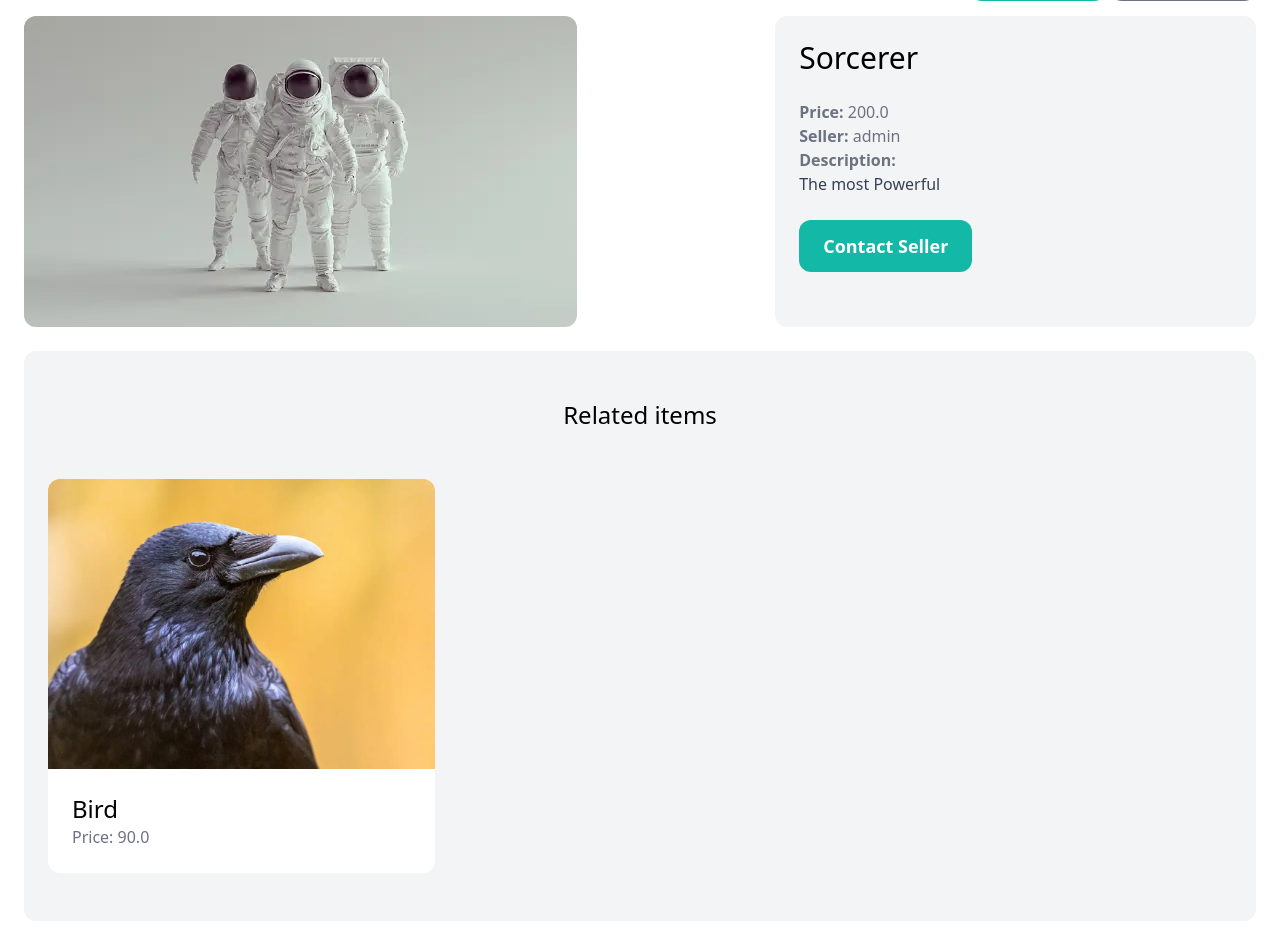
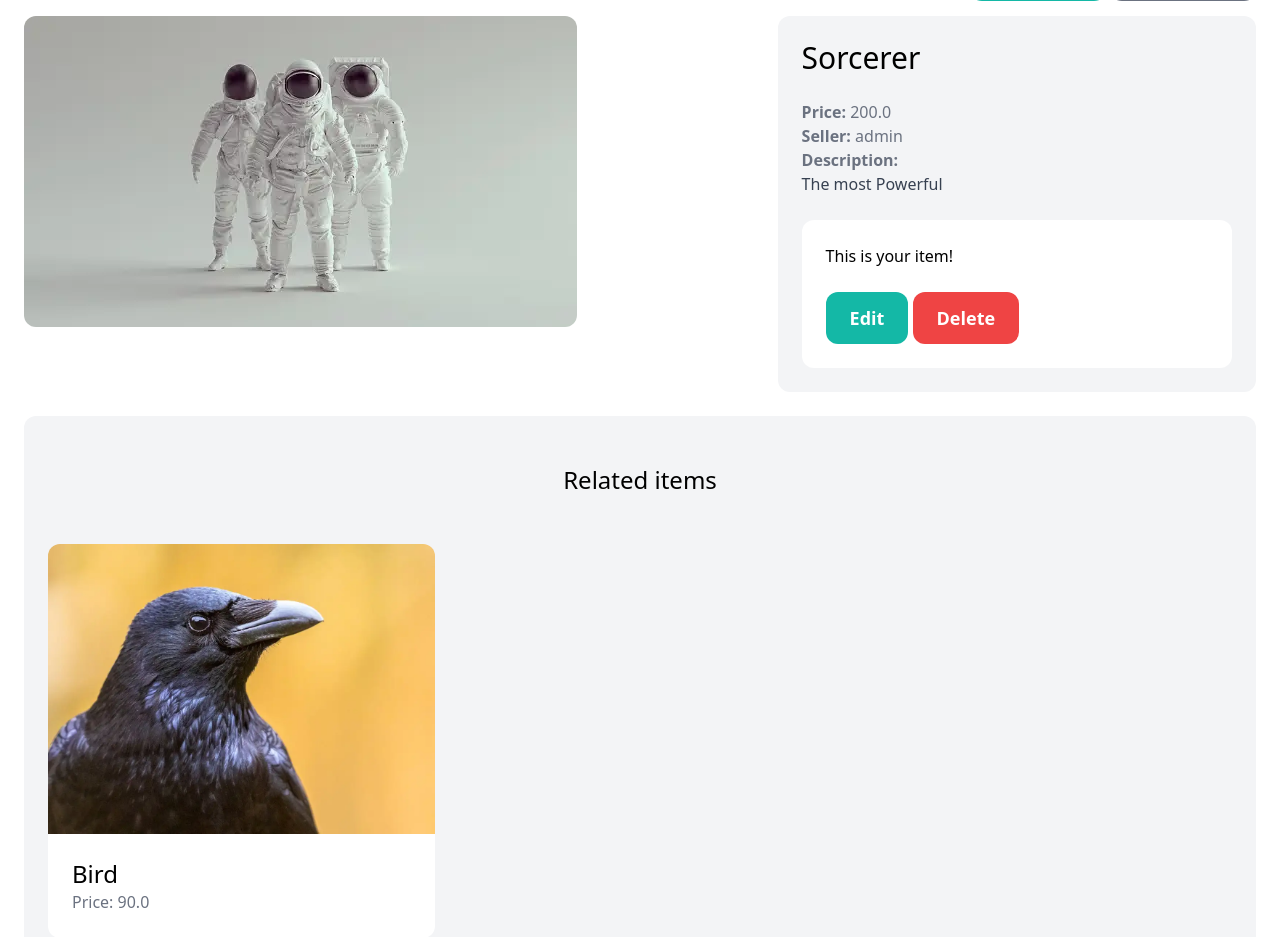
Before and after one commit to DariusBowser/market-app, a Django app: page /items/1/ in a window 1280 px wide. Shown: the part 37-974 px from the top of the page. Run offline with Django 4.2, Linux system fonts and the light colour scheme; a user stored in the database is signed in; data comes from the database, SQL or seed files in the repository; both versions use the stored data as it was after the commit; some libraries are stand-ins or nearby versions.

Commit message:
update items

```diff
--- a/core/templates/core/base.html
+++ b/core/templates/core/base.html
@@ -24,7 +24,7 @@
           class="px-6 py-3 text-lg font-semibold bg-teal-500 text-white rounded-xl hover:bg-teal-700"
           >New Item</a
         >
-        <a href="#" class="px-6 py-3 text-lg font-semibold bg-gray-500 text-white rounded-xl hover:bg-gray-700">Dashboard</a>
+        <a href="{% url 'dashboard:index' %}" class="px-6 py-3 text-lg font-semibold bg-gray-500 text-white rounded-xl hover:bg-gray-700">Dashboard</a>
         {% else %}
         <a
           href="{% url 'core:signup' %}"
--- a/dashboard/templates/dashboard/index.html
+++ b/dashboard/templates/dashboard/index.html
@@ -23,3 +23,4 @@
             {% endfor %}
         </div>
     </div>
+{% endblock %}
--- a/dashboard/views.py
+++ b/dashboard/views.py
@@ -1,4 +1,4 @@
-from django.shortcuts import render
+from django.shortcuts import render, get_object_or_404
 
 from django.contrib.auth.decorators import login_required
 
--- a/item/templates/item/detail.html
+++ b/item/templates/item/detail.html
@@ -3,7 +3,7 @@
 {% block title %}{{ item.name }}{% endblock %}
 
 {% block content %}
-<div class="grid grid-cols-5 gap-5">
+<div class="grid grid-cols-5 gap-6">
     <div class="col-span-3">
         <img src="{{ item.image.url }}" class="rounded-xl">
     </div>
@@ -13,16 +13,23 @@
         <p class="text-gray-500"><strong>Price: </strong>{{ item.price }}</p>
         <p class="text-gray-500"><strong>Seller: </strong>{{ item.created_by.username }}</p>
 
-
         {% if item.description %}
             <p class="text-gray-700">
                 <strong class="text-gray-500">Description:</strong><br>
                 {{ item.description }}
-
             </p>
         {% endif %}
 
-      <a href="#" class="inline-block mt-6 px-6 py-3 text-lg font-semibold bg-teal-500 text-white rounded-xl hover:bg-teal-700">Contact Seller</a>
+        {% if request.user == item.created_by %}
+            <div class="mt-6 p-6 bg-white rounded-xl">
+                <p>This is your item!</p>
+
+                <a href="{% url 'item:edit' item.id %}" class="inline-block mt-6 px-6 py-3 text-lg font-semibold bg-teal-500 text-white rounded-xl">Edit</a>
+                <a href="{% url 'item:delete' item.id %}" class="inline-block mt-6 px-6 py-3 text-lg font-semibold bg-red-500 text-white rounded-xl">Delete</a>
+            </div>
+        {% else %}
+            <a href="#" class="inline-block mt-6 px-6 py-3 text-lg font-semibold bg-teal-500 text-white rounded-xl hover:bg-teal-700">Contact seller</a>
+        {% endif %}
     </div>
 </div>
 
--- a/item/urls.py
+++ b/item/urls.py
@@ -7,4 +7,6 @@ app_name = "item"
 urlpatterns = [
     path("new/", views.new, name="new"),
     path("<int:pk>/", views.detail, name="detail"),
+    path("<int:pk>/delete/", views.delete, name="delete"),
+    path("<int:pk>/edit/", views.edit, name="edit"),
 ]
--- a/item/views.py
+++ b/item/views.py
@@ -1,7 +1,7 @@
 from django.shortcuts import render, get_object_or_404, redirect
 from django.contrib.auth.decorators import login_required
 from .models import Item
-from .forms import NewItemForm
+from .forms import NewItemForm, EditItemForm
 
 
 def detail(request, pk):
@@ -42,3 +42,35 @@ def new(request):
             "title": "New item",
         },
     )
+
+
+@login_required
+def edit(request, pk):
+    item = get_object_or_404(Item, pk=pk, created_by=request.user)
+
+    if request.method == "POST":
+        form = EditItemForm(request.POST, request.FILES, instance=item)
+
+        if form.is_valid():
+            form.save()
+
+            return redirect("item:detail", pk=item.id)
+    else:
+        form = EditItemForm(instance=item)
+
+    return render(
+        request,
+        "item/form.html",
+        {
+            "form": form,
+            "title": "Edit item",
+        },
+    )
+
+
+@login_required
+def delete(request, pk):
+    item = get_object_or_404(Item, pk=pk, created_by=request.user)
+    item.delete()
+
+    return redirect("dashboard:index")
--- a/market/urls.py
+++ b/market/urls.py
@@ -6,5 +6,6 @@ from django.urls import path, include
 urlpatterns = [
     path('', include('core.urls')),
     path('items/', include('item.urls')),
+    path('dashboard/', include('dashboard.urls')),
     path('admin/', admin.site.urls),
 ] + static(settings.MEDIA_URL, document_root=settings.MEDIA_ROOT)
```
Also changed, not shown: db.sqlite3, media/item_images/1000_F_561092599_gpcisu5nwfLKacHPn8xfqwLo0eErp9bG_0W7QXOP.png (added). Lines whose indentation alone changed are shown as unchanged.
